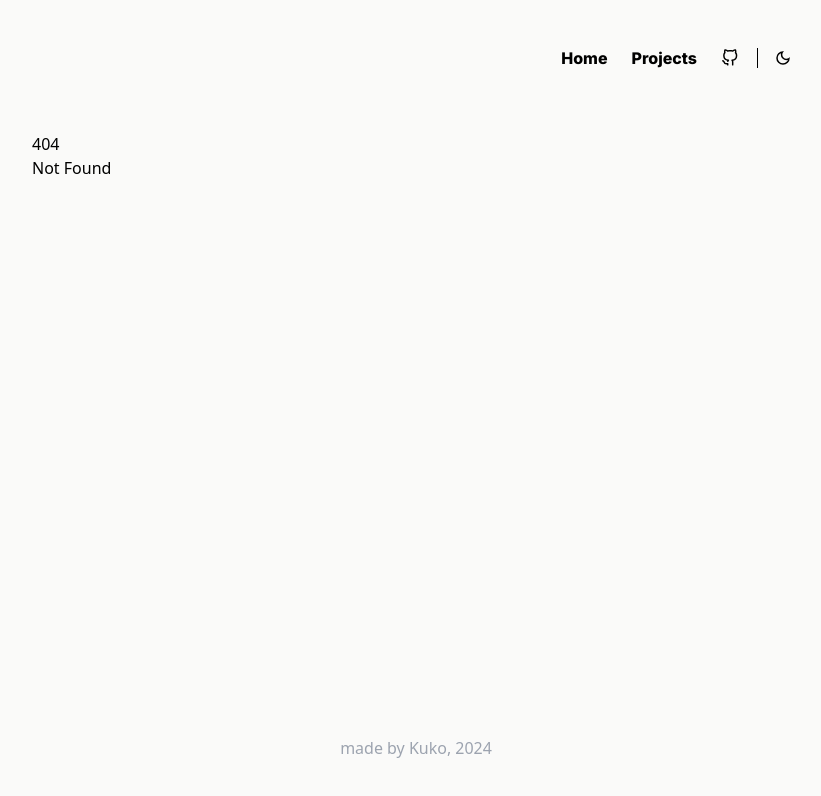
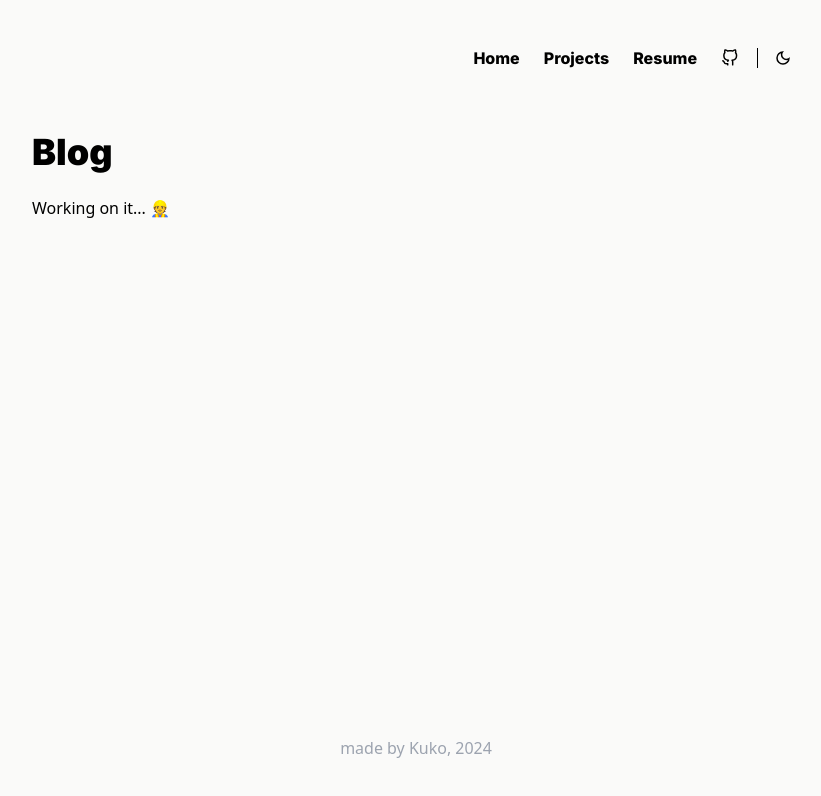
Before and after one commit to kuko6/personal-website, a SvelteKit app: page /blog in a window 1280 px wide. Before the commit this address had no page. Shown: the top 796 px of the page, without its empty margins (224-1045 px from the left). Built offline with nearby package versions, Linux system fonts and the light colour scheme.

Commit message:
added resume

```diff
--- a/src/components/Navigation.svelte
+++ b/src/components/Navigation.svelte
@@ -7,14 +7,17 @@
 </script>
 
 <nav class="pt-5 md:pt-10 dark:text-white">
-  <div class="flex flex-row justify-end content-center text-base gap-2 font-inter font-bold">
+  <div
+    class="flex flex-row justify-end content-center text-base gap-2 font-inter font-bold"
+  >
     <NavLink label={"Home"} path={"/"} />
+    <!-- <NavLink label={"Blog"} path={"/blog"} /> -->
     <NavLink label={"Projects"} path={"/projects"} />
-   <!--  <NavLink label={"Blog"} path={"/blog"} />  -->
+    <NavLink label={"Resume"} path={"/cv.pdf"} />
     <NavIcon alt={"github logo"} path={"https://github.com/kuko6"}>
-      <GithubLogo/>
+      <GithubLogo />
     </NavIcon>
-    <div class="border-l border-black dark:border-white my-2"/>
+    <div class="border-l border-black dark:border-white my-2" />
     <LightModeButton />
     <DarkModeButton />
   </div>
--- /dev/null
+++ b/src/routes/blog/+page.svelte
@@ -0,0 +1,10 @@
+<script>
+</script>
+
+<svelte:head>
+  <title>Blog - Kuko</title>
+</svelte:head>
+<div class="space-y-6 dark:text-white">
+  <h1 class="font-inter font-black text-2xl md:text-4xl">Blog</h1>
+  <h2>Working on it... 👷</h2>
+</div>
```
Also changed, not shown: 1 other file (tests, documents, lock files or other folders).
